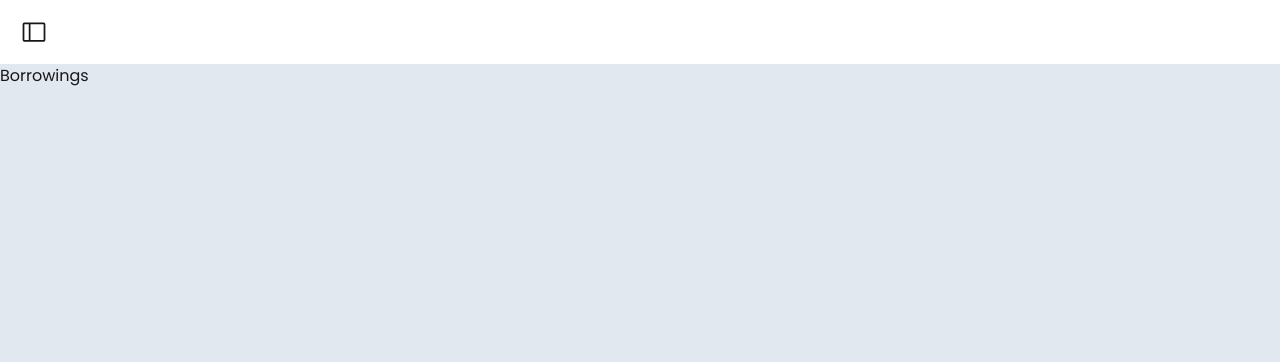
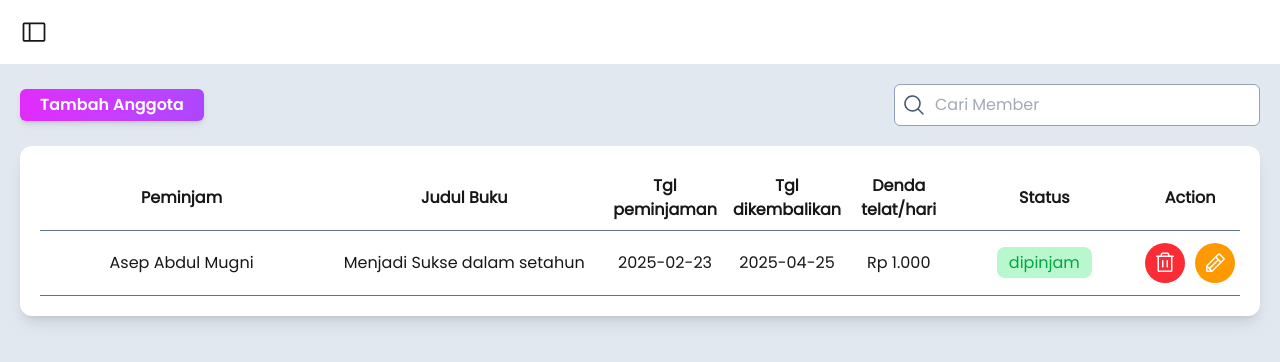
Before and after one commit to mugni1/pepustakaan-next-app, a Next.js app: page /dashboard/borrow in a window 1280 px wide. Shown: the top 362 px of the page. Built offline with nearby package versions, Linux system fonts and the light colour scheme.

Commit message:
add borrowing list

```diff
--- a/src/app/(admin)/dashboard/borrow/page.tsx
+++ b/src/app/(admin)/dashboard/borrow/page.tsx
@@ -1,3 +1,10 @@
+import BorrowList from "@/components/BorrowList";
+import { Metadata } from "next";
+
+export const metadata: Metadata = {
+  title: "Dashboard - Borrowings",
+};
+
 export default function Page() {
-  return <h1>Borrowings</h1>;
+  return <BorrowList />;
 }
--- /dev/null
+++ b/src/components/BorrowList/index.tsx
@@ -0,0 +1,78 @@
+"use client";
+import { MagnifyingGlass, Pencil, Trash } from "@phosphor-icons/react";
+import MainContainer from "../Admin/MainContainer";
+import Container from "../Admin/Container";
+import BtnHref from "../Admin/Button/BtnHref";
+
+export default function BorrowList() {
+  return (
+    <MainContainer>
+      {/* search  */}
+      <section className="w-full flex items-center justify-between mb-5">
+        <BtnHref href="borrow/add">Tambah Anggota</BtnHref>
+        <div className="relative h-fit w-auto group text-slate-600">
+          <span className="absolute h-full flex items-center px-2">
+            <MagnifyingGlass size={24} />
+          </span>
+          <input
+            type="text"
+            className="p-2 border border-slate-400 rounded-md bg-white outline-purple-500 ps-10"
+            placeholder="Cari Member"
+            // value={keyword}
+            // onChange={(e) => setKeyword(e.target.value)}
+          />
+        </div>
+      </section>
+      {/* end search  */}
+      <Container>
+        <table className="w-full">
+          <thead>
+            <tr className="border-b border-slate-500">
+              <th className="w-3/12 py-5">Peminjam</th>
+              <th className="w-3/12">Judul Buku</th>
+              <th className="w-1/12 px-2">Tgl peminjaman</th>
+              <th className="w-1/12 px-2">Tgl dikembalikan</th>
+              <th className="w-1/12 px-2">Denda telat/hari</th>
+              <th className="w-2/12">Status</th>
+              <th className="w-1/12" colSpan={2}>
+                Action
+              </th>
+            </tr>
+          </thead>
+          <tbody>
+            <tr className="border-b border-slate-500">
+              <td className="text-center">Asep Abdul Mugni</td>
+              <td className="text-center">Menjadi Sukse dalam setahun</td>
+              <td className="text-center">2025-02-23</td>
+              <td className="text-center">2025-04-25</td>
+              <td className="text-center px-2">Rp 1.000</td>
+              <td className="text-center">
+                <span className="py-1 px-3 text-green-600 bg-green-200 rounded-lg">
+                  dipinjam
+                </span>
+              </td>
+              {/* delete update show  */}
+              <td className="text-center px-1 py-3">
+                <button
+                  //   onClick={() => handleDelete(member.id)}
+                  className="p-2 rounded-full bg-red-500 text-white cursor-pointer"
+                >
+                  <Trash size={24} />
+                </button>
+              </td>
+              <td className="text-center px-1">
+                <button
+                  // onClick={() => router.push(`books/edit/${book.id}`)}
+                  className=" p-2 rounded-full bg-amber-500 text-white cursor-pointer"
+                >
+                  <Pencil size={24} />
+                </button>
+              </td>
+              {/* end delete update show  */}
+            </tr>
+          </tbody>
+        </table>
+      </Container>
+    </MainContainer>
+  );
+}
--- a/src/components/Sidebar/BarMenu2.tsx
+++ b/src/components/Sidebar/BarMenu2.tsx
@@ -13,7 +13,7 @@ export default function BarMenu2({ children, href, title }: Props) {
   return (
     <li
       className={`w-full py-2 transition-all ease-in-out duration-150 hover:text-purple-600 ${
-        pathName == href ? " text-purple-600 font-semibold" : ""
+        pathName == href ? " text-purple-600 poppins-semibold" : ""
       }`}
     >
       <Link className="w-full  flex justify-between items-center" href={href}>
```
